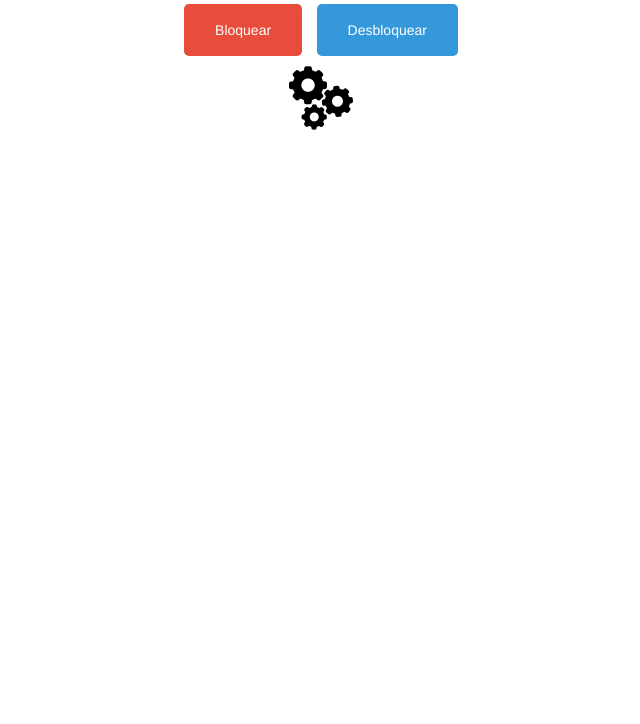
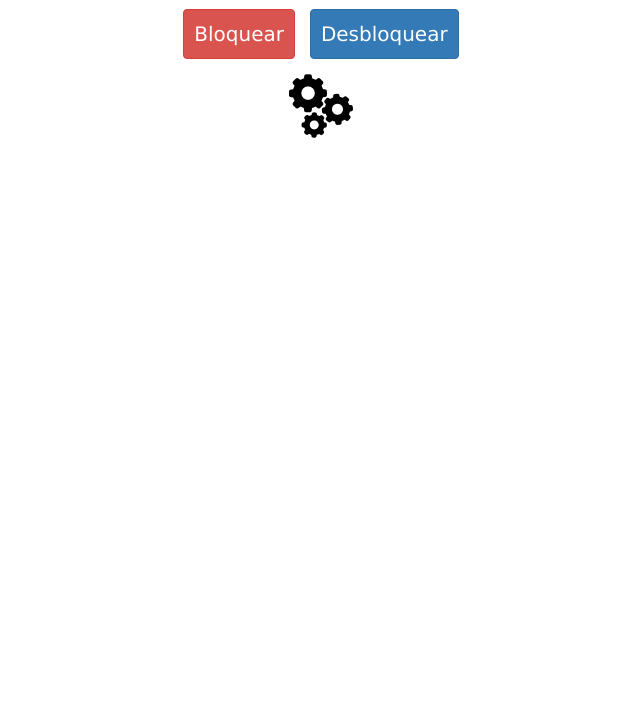
Before and after one commit to karlosDAW/badwork, a website: page data/panel.html in a window 1280 px wide. Shown: the part 76-800 px from the top of the page, without its empty margins (314-954 px from the left). Drawn offline with Linux system fonts and the light colour scheme.

Commit message:
rediseño del panel y animacion en la pagina de bloqueo

```diff
--- /dev/null
+++ b/data/css/panel.css
@@ -0,0 +1,23 @@
+body{
+  background-color: white;
+  background-image: none;
+  font-family: Verdana;
+  font-weight: bold;
+  margin-right: 10px;
+  text-align: center;
+}
+#title{
+  font-weight: bold;
+}
+.btn {
+  display: inline-block;
+  padding: 10px;
+  margin-top: 15px;
+  margin-bottom: 15px;
+  margin-left: 5px;
+  margin-right: 5px;
+  font-size: 20px;
+}
+img {
+  margin-bottom: 5px;
+}
--- a/data/css/style.css
+++ /dev/null
@@ -1,44 +0,0 @@
-body{
-  background-color: white;
-  background-image: none;
-  font-family: verdana;
-  margin-right: 10px;
-  text-align: center;
-}
-h1{
-  text-align: center;
-}
-a{
-  font-size: 1.2em;
-}
-.btn{
-  text-align:center;
-  text-decoration: none;
-  font-family: 'Helvetica Neue', Helvetica, sans-serif;
-  display:inline-block;
-  color: #FFF;
-  background: #7F8C8D;
-  padding: 15px 30px;
-  white-space: nowrap;
-  -webkit-border-radius: 5px;
-  -moz-border-radius: 5px;
-  border-radius: 5px;
-  margin: 10px 5px;
-  -webkit-transition: all 0.2s ease-in-out;
-  -ms-transition: all 0.2s ease-in-out;
-  -moz-transition: all 0.2s ease-in-out;
-  -o-transition: all 0.2s ease-in-out;
-  transition: all 0.2s ease-in-out;
-}
-.blue{
-  background: #3498DB;
-}
-.blue:hover{
-  background: #2980B9;
-}
-.red{
-  background: #E74C3C;
-}
-.red:hover{
-  background: #C0392B;
-}
--- a/data/panel.html
+++ b/data/panel.html
@@ -1,18 +1,22 @@
 <!DOCTYPE html>
 <html lang="es">
 <head>
+	<meta charset="UTF-8">
 	<link rel="stylesheet" type="text/css" href="css/bootstrap.min.css" />
-	<link rel="stylesheet" type="text/css" href="css/style.css">
-	<meta charset="UTF-8">
+	<link rel="stylesheet" type="text/css" href="css/panel.css">
 </head>
 <body>
-	<h1 class="title" id="title">BadWork</h1>
-	<div>
-		<a href="#" id="blocked" class="btn red">Bloquear</a>
-		<a href="#" id="unblocked" class="btn blue">Desbloquear</a>
-	</div>
-	<div>
-		<a href="#" id="config" class="config"><img id="setting" src="img/setting-out.png" alt="configuracion"></a>
+	<div class="container">
+		<h1 class="title text-center row" id="title">BadWork</h1>
+		<div class="row text-center">
+			<button type="button" id="blocked" class="btn btn-danger">Bloquear</button>
+			<button type="button" id="unblocked" class="btn btn-primary">Desbloquear</button>
+		</div>
+		<div class="row">
+			<a href="#" id="config" class="config text-center">
+				<img id="setting" src="img/setting-out.png" alt="configuracion">
+			</a>
+		</div>
 	</div>
 </body>
 </html>
```
Also changed, not shown: data/blocked.html (+1 -1 lines), data/css/blocked.css (+40 -0 lines).
